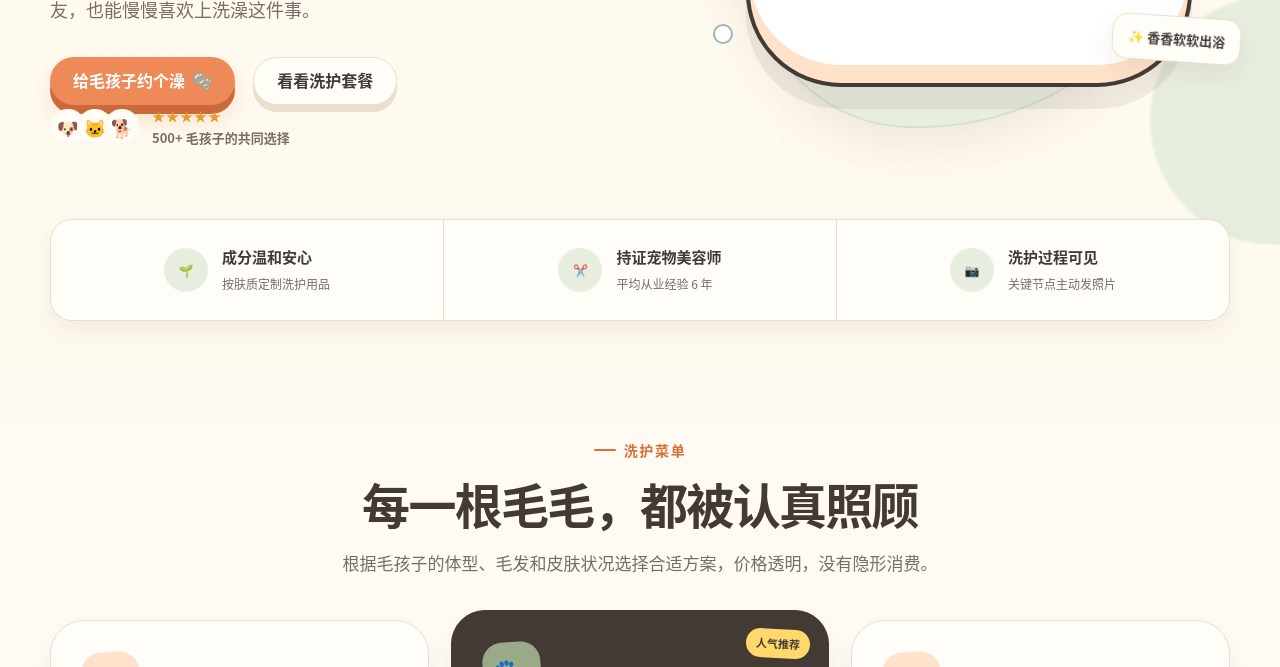
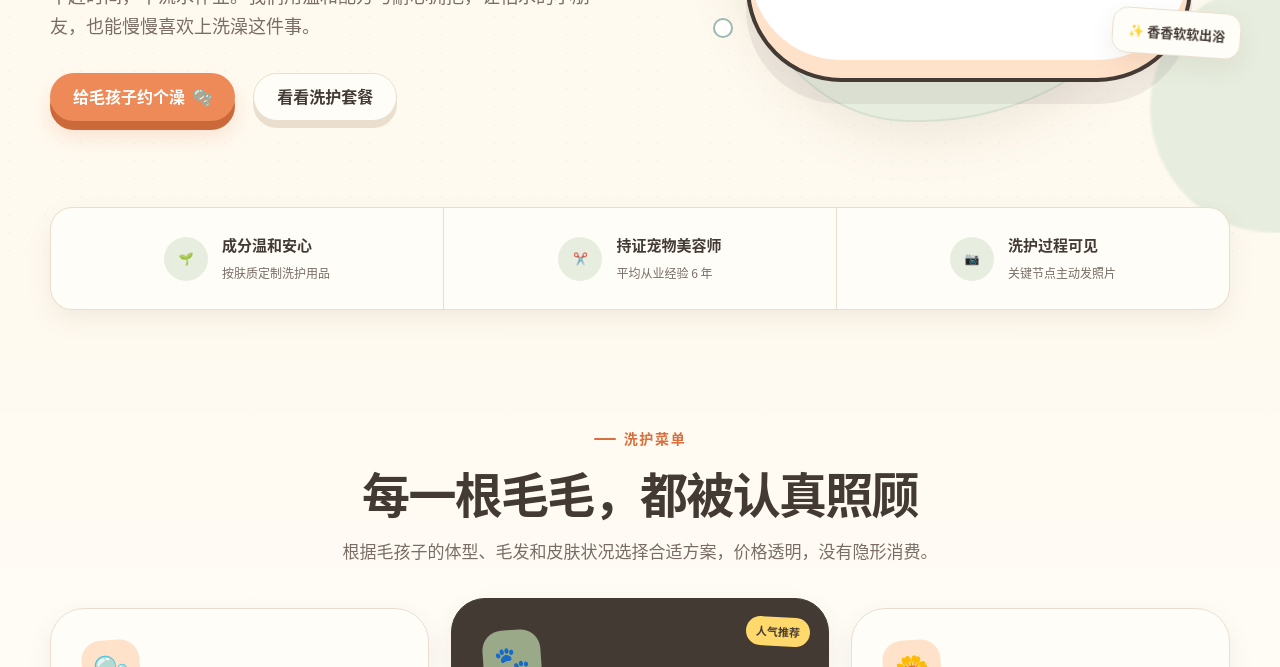
Before and after one commit to wangjoya684-cmyk/pet_care, a plain HTML site: page index.html in a window 1280 px wide. Shown: the part 532-1199 px from the top of the page. Drawn offline with Linux system fonts and the light colour scheme.

Commit message:
fix: remove crowded hero rating block

```diff
--- a/index.html
+++ b/index.html
@@ -136,22 +136,6 @@
     .hero-grid { display: grid; grid-template-columns: 1.02fr .98fr; gap: 70px; align-items: center; }
     .hero-copy > p { max-width: 590px; color: var(--muted); font-size: 18px; }
     .hero-actions { display: flex; align-items: center; gap: 18px; margin-top: 32px; flex-wrap: wrap; }
-    .mini-proof { display: flex; align-items: center; gap: 12px; color: var(--muted); font-size: 13px; font-weight: 700; }
-    .avatar-stack { display: flex; }
-    .avatar-stack span {
-      display: grid;
-      place-items: center;
-      width: 36px;
-      height: 36px;
-      margin-left: -9px;
-      background: var(--paper);
-      border: 3px solid var(--cream);
-      border-radius: 50%;
-      font-size: 18px;
-    }
-    .avatar-stack span:first-child { margin-left: 0; }
-    .rating { color: #e89b28; letter-spacing: 1px; }
-
     .pet-scene {
       position: relative;
       min-height: 505px;
@@ -391,10 +375,6 @@
             <a class="button" href="#booking">给毛孩子约个澡&nbsp; 🫧</a>
             <a class="button secondary" href="#services">看看洗护套餐</a>
           </div>
-          <div class="mini-proof" aria-label="顾客评分五星">
-            <div class="avatar-stack" aria-hidden="true"><span>🐶</span><span>🐱</span><span>🐕</span></div>
-            <div><span class="rating">★★★★★</span><br>500+ 毛孩子的共同选择</div>
-          </div>
         </div>
 
         <div class="pet-scene" aria-label="一只正在泡泡浴中的可爱小狗插画" role="img">
```
